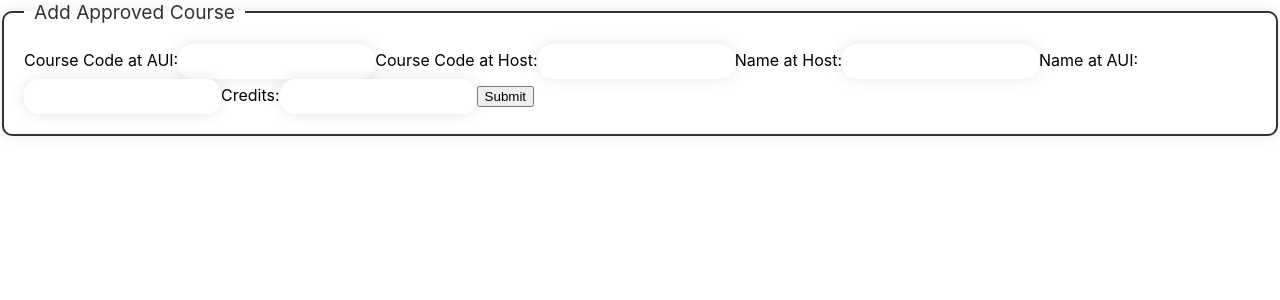
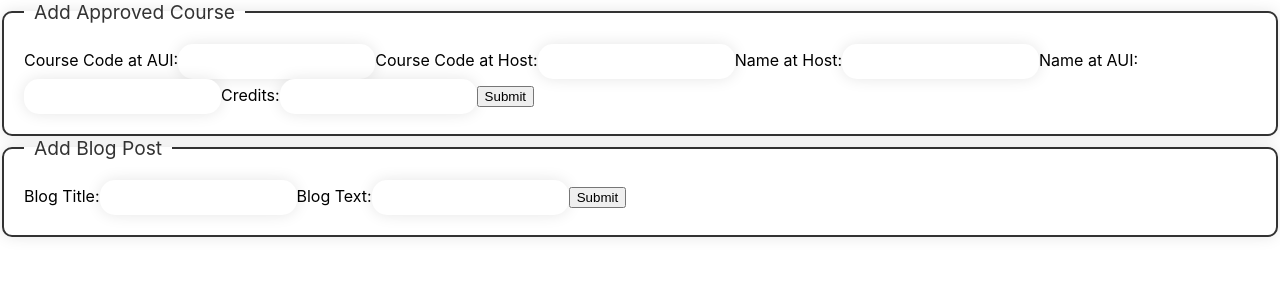
Before and after one commit to Tpreaus/OipProjectWebsite, a React (Create React App) app: page /Admin in a window 1280 px wide. Shown: the top 300 px of the page. Built offline with nearby package versions, Linux system fonts and the light colour scheme.

Commit message:
Edit Footer.js

```diff
--- a/src/components/Footer/Footer.js
+++ b/src/components/Footer/Footer.js
@@ -5,7 +5,8 @@ import './Footer.css';
 function Footer() {
     return (
         <footer className="footer">
-            <p>Created by Theodore</p>
+            <p>Created by Theodore Preaus</p>
+            <a href="https://github.com/Tpreaus/OipProjectWebsite">Github</a>
         </footer>
     );
 };
--- a/src/pages/Admin/Admin.css
+++ b/src/pages/Admin/Admin.css
@@ -16,12 +16,27 @@
 }
 
 
-.admin_approvedblog {
-    width: 100%;
+.admin_blog {
     display: flex;
-    flex-direction: column;
-    justify-content: center;
+    gap: 10px;
     align-items: center;
+    padding: 20px;
+    border: 2px solid #333;
+    border-radius: 10px;
+    box-shadow: 0 0 15px rgba(0, 0, 0, 0.1);
+}
+
+.admin_blog legend {
+    padding: 0 10px;
+    font-size: 1.2em;
+    color: #333;
+}
+
+.admin_blog input {
+    padding: 10px;
+    border: none;
+    border-radius: 15px;
+    box-shadow: 0 0 15px rgba(0, 0, 0, 0.1);
 }
 
 .admin_aprovedcourse {
--- a/src/pages/Admin/Admin.js
+++ b/src/pages/Admin/Admin.js
@@ -1,4 +1,3 @@
-// Admin.js
 import React from 'react';
 import './Admin.css';
 
@@ -30,6 +29,25 @@ function Admin() {
         });
     };
 
+    const handleBlogSubmit = (event) => {
+        event.preventDefault();
+        const blogtitle = event.target.elements.blogtitle.value;
+        const blogtext = event.target.elements.blogtext.value;
+
+        fetch('http://localhost:3001/add-blog', {
+          method: 'POST',
+          headers: {
+            'Content-Type': 'application/json',
+          },
+          body: JSON.stringify({ blogtitle, blogtext }),
+        })
+          .then(response => response.json())
+          .then(data => console.log(data))
+          .catch((error) => {
+            console.error('Error:', error);
+          });
+      };
+
     return (
         <div className="admin">
             <div className="admin_wrapper">
@@ -49,8 +67,16 @@ function Admin() {
                         <button type="submit">Submit</button>
                     </form>
                 </fieldset>
-                <div className='admin_blog'>
-                </div>
+                <fieldset className='admin_blog'>
+                    <legend>Add Blog Post</legend>
+                    <form onSubmit={handleBlogSubmit}>
+                        <label>Blog Title:</label>
+                        <input type="text" name="blogtitle" />
+                        <label>Blog Text:</label>
+                        <input type="text" name="blogtext" />
+                        <button type="submit">Submit</button>
+                    </form>
+                </fieldset>
             </div>
         </div>
     );
```
